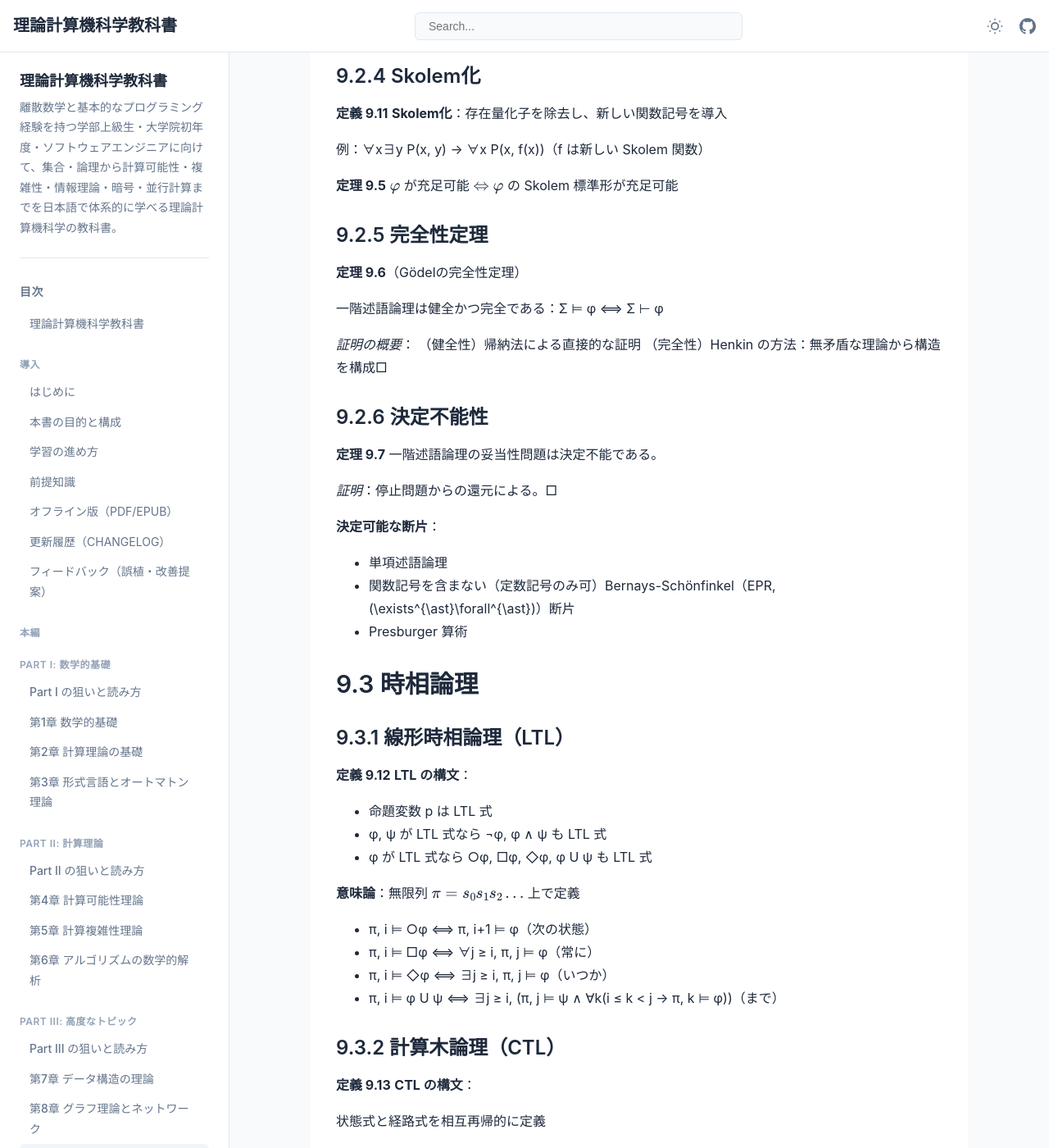
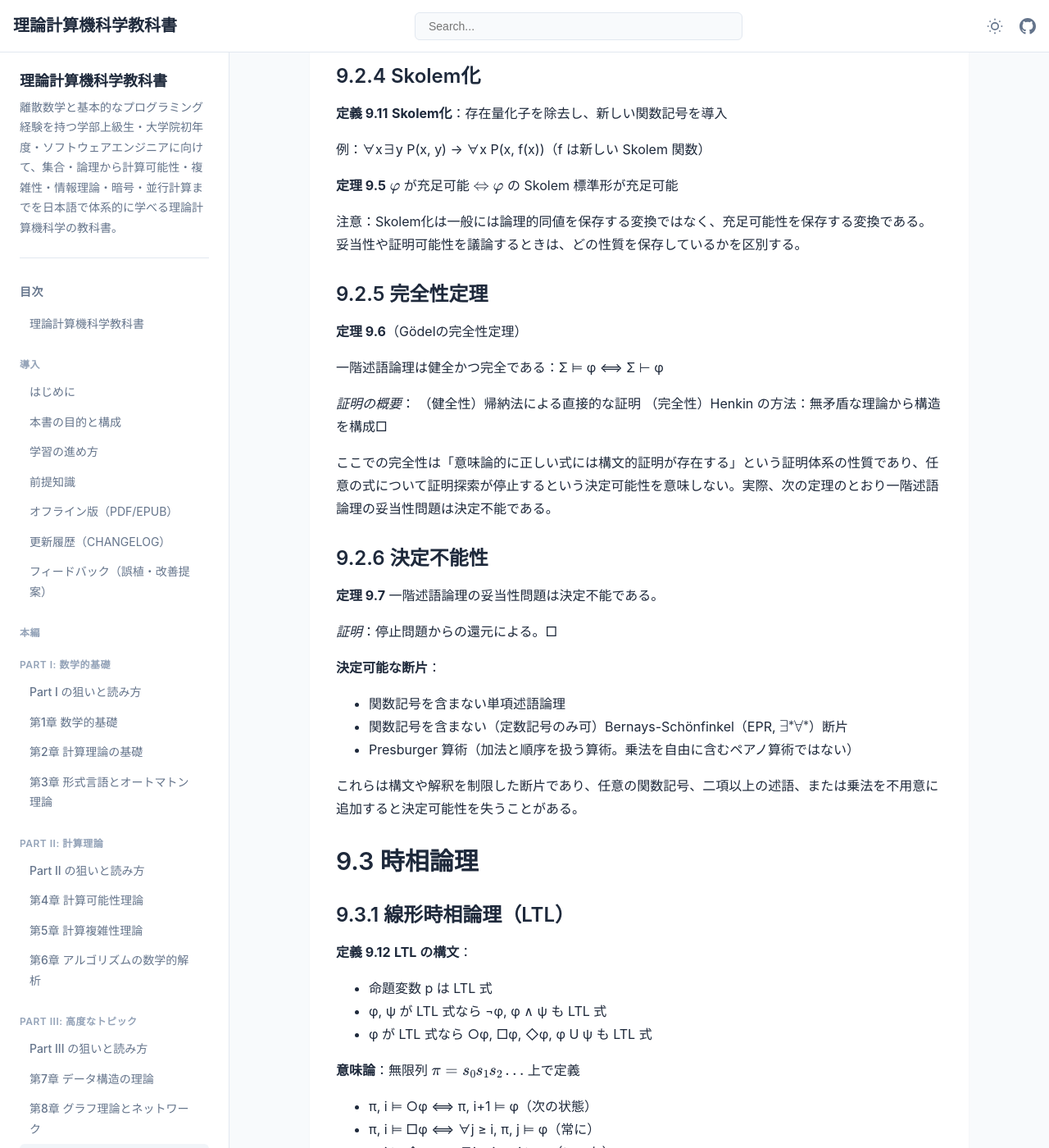
Before and after one commit to itdojp/theoretical-computer-science-textbook, a Jekyll site: the page built from docs/chapter-9/index.md, in a window 1280 px wide and 1400 px high, scrolled down 5679 px. Shown: the whole window at 82% size. Built offline with Jekyll 4.4.1, drawn with Linux system fonts in a browser that asks for light colours; some of the changed text lies outside the part shown.

Commit message:
[codex] clarify Chapter 9 logic and model-checking scope (#372)
Clarify first-order logic decidability caveats, Skolemization scope, finite-state CTL model checking assumptions, fairness constraints, and weakest-precondition terminology.

Closes #365.

````diff
--- a/docs/chapter-9/index.md
+++ b/docs/chapter-9/index.md
@@ -187,6 +187,8 @@
 **定理 9.5** \\(\varphi\\) が充足可能 \\(\Leftrightarrow\\) \\(\varphi\\) の Skolem 標準形が充足可能
 {: #thm-9-5 }
 
+注意：Skolem化は一般には論理的同値を保存する変換ではなく、充足可能性を保存する変換である。妥当性や証明可能性を議論するときは、どの性質を保存しているかを区別する。
+
 ### 9.2.5 完全性定理
 
 **定理 9.6**（Gödelの完全性定理）
@@ -197,6 +199,8 @@
 （健全性）帰納法による直接的な証明
 （完全性）Henkin の方法：無矛盾な理論から構造を構成□
 
+ここでの完全性は「意味論的に正しい式には構文的証明が存在する」という証明体系の性質であり、任意の式について証明探索が停止するという決定可能性を意味しない。実際、次の定理のとおり一階述語論理の妥当性問題は決定不能である。
+
 ### 9.2.6 決定不能性
 
 **定理 9.7** 一階述語論理の妥当性問題は決定不能である。
@@ -205,9 +209,11 @@
 *証明*：停止問題からの還元による。□
 
 **決定可能な断片**：
-- 単項述語論理
-- 関数記号を含まない（定数記号のみ可）Bernays-Schönfinkel（EPR, \(\exists^{\ast}\forall^{\ast}\)）断片
-- Presburger 算術
+- 関数記号を含まない単項述語論理
+- 関数記号を含まない（定数記号のみ可）Bernays-Schönfinkel（EPR, \\(\\exists^{\\ast}\\forall^{\\ast}\\)）断片
+- Presburger 算術（加法と順序を扱う算術。乗法を自由に含むペアノ算術ではない）
+
+これらは構文や解釈を制限した断片であり、任意の関数記号、二項以上の述語、または乗法を不用意に追加すると決定可能性を失うことがある。
 
 ## 9.3 時相論理
 
@@ -246,6 +252,8 @@
 {: #def-9-14 }
 与えられた有限状態システム M と時相論理式 φ に対して、M ⊨ φ ?
 
+ここで M は通常、有限 Kripke 構造 \\(M=(S,R,L)\\) として扱う。CTL では状態 \\(s\\) に対する \\(M,s \\models \\varphi\\) を計算し、システムに初期状態集合が指定されている場合は、そのすべてで成り立つかを \\(M \\models \\varphi\\) と読む。LTL は無限経路上の式として解釈されるため、LTL モデル検査は下の CTL ラベリング手続きではなく、通常は Büchi オートマトン等を用いる。以下のアルゴリズムは有限状態 CTL モデル検査を対象にする。
+
 #### CTL モデル検査アルゴリズム
 ```text
 CTLCheck(M, φ):
@@ -272,6 +280,8 @@
 **公平性を含む CTL**：
 - A_fair、E_fair オペレータの追加
 - 公平な経路のみを考慮
+
+公平性制約は、経路量化子が対象にする経路を「公平な経路」に制限するための仮定であり、不公平な実行が実システムで物理的に起こらないことを直接意味するわけではない。
 
 ## 9.4 プログラム検証
 
@@ -332,6 +342,8 @@
 - \\(wp(S_1; S_2, Q) = wp(S_1, wp(S_2, Q))\\)
 - \\(wp(if B then S_1 else S_2, Q) = (B → wp(S_1, Q)) ∧ (¬B → wp(S_2, Q))\\)
 - wp(while B do S, Q) = 最小不動点（一般には計算不能）
+
+ここでの \\(wp\\) は全正当性、すなわち終了性も含めて事後条件を保証する最弱事前条件として読む。部分正当性だけを扱う場合は、停止しない実行を許す \\(wlp\\)（weakest liberal precondition）を用い、ループを別の不動点条件として扱うことがある。
 
 ### 9.4.4 プログラムの全正当性
 
````
Also changed, not shown: other parts of docs/chapter-9/index.md (+1 -1 lines), src/chapter-9/index.md (+16 -4 lines).
